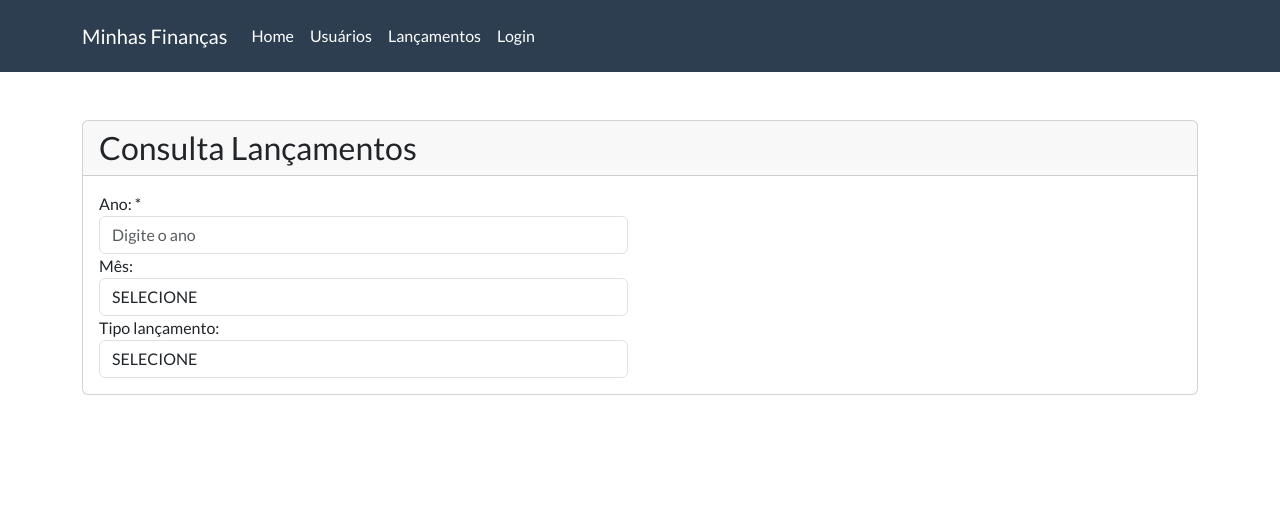
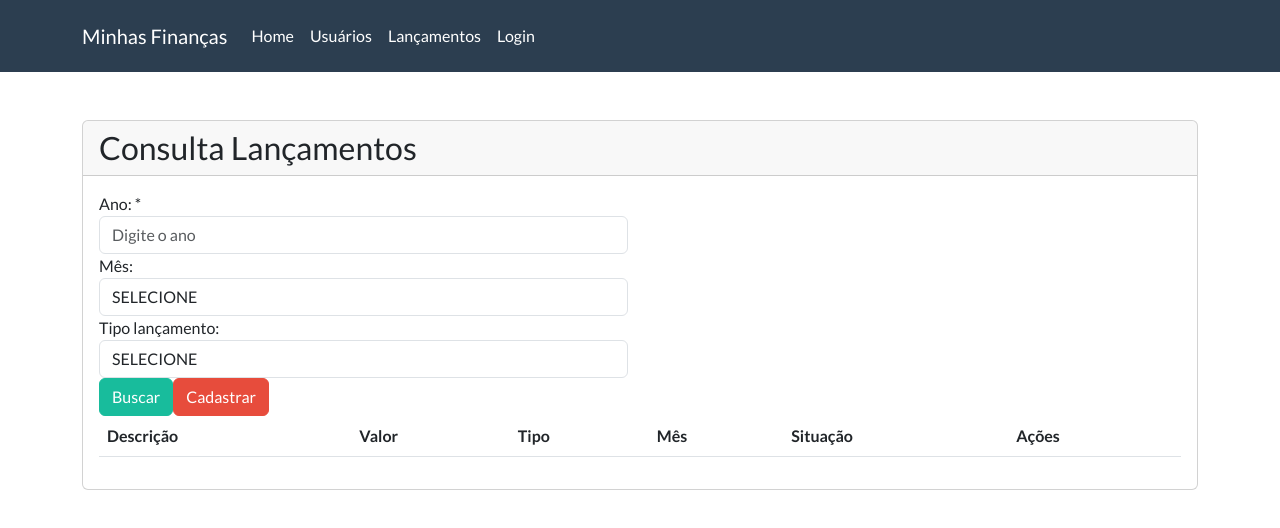
Before and after one commit to wilembergson/minhas-financas-frontend, a React (Create React App) app: page /#/consultaLancamentos in a window 1280 px wide. Shown: the top 528 px of the page. Built offline with nearby package versions, Linux system fonts and the light colour scheme.

Commit message:
Tabela de lançamentos

```diff
--- a/src/Services/ApiServices.js
+++ b/src/Services/ApiServices.js
@@ -15,4 +15,26 @@ export default class ApiServices{
     static salvarUsuario(obj={}){
         return axios.post(`${baseUrl}/api/usuarios`, obj)
     }
+
+    static consultarLancamento(lancamentoFiltro){
+        let params = `?ano=${lancamentoFiltro.ano}`
+
+        if(lancamentoFiltro.mes){
+            params = `${params}&mes=${lancamentoFiltro.mes}`
+        }
+
+        if(lancamentoFiltro.tipo){
+            params = `${params}&tipo=${lancamentoFiltro.tipo}`
+        }
+
+        if(lancamentoFiltro.status){
+            params = `${params}&status=${lancamentoFiltro.status}`
+        }
+
+        if(lancamentoFiltro.usuario){
+            params = `${params}&usuario=${lancamentoFiltro.usuario}`
+        }
+
+        return axios.get(`${baseUrl}/api/lancamentos${params}`)
+    }
 }
--- /dev/null
+++ b/src/Services/LocalStorageService.js
@@ -0,0 +1,11 @@
+export default class LocalStorageService{
+
+    static adicionarItem(chave, valor){
+        localStorage.setItem(chave, JSON.stringify(valor))
+    }
+
+    static obterItem(chave){
+        const item = localStorage.getItem(chave)
+        return JSON.parse(item)
+    }
+}
--- a/src/views/ConsultaLancamentos.jsx
+++ b/src/views/ConsultaLancamentos.jsx
@@ -1,10 +1,40 @@
-import React from 'react'
+import React, { useState } from 'react'
 import { withRouter } from 'react-router-dom'
 import Card from '../components/Cards'
 import FormGroup from '../components/FormGroup'
 import SelectMenu from '../components/SelectMenu'
+import LancamentosTable from './LancamentosTable'
+
+import ApiServices from '../Services/ApiServices'
+import LocalStorageService from '../Services/LocalStorageService'
 
 function ConsultaLancamentos(){
+    const [ano, setAno] = useState('')
+    const [mes, setMes] = useState('')
+    const [tipo, setTipo] = useState('')
+    const [lancamentos, setLancamentos] = useState([])
+
+
+    function buscar(){
+
+        const usuarioLogado = LocalStorageService.obterItem('_usuario_logado')
+
+       const lancamentoFiltro = {
+            tipo: tipo,
+            ano: ano,
+            mes: mes,
+            usuario: usuarioLogado.id
+        }
+
+        ApiServices.consultarLancamento(lancamentoFiltro)
+                .then(resposta => {
+                    setLancamentos(resposta.data)
+                })
+                .catch(error => {
+                    console.log(error)
+                })
+    }
+
     const meses = [
         {label:'SELECIONE', value: ''},
         {label:'Janeiro', value: 1},
@@ -36,17 +66,37 @@ function ConsultaLancamentos(){
                             <input type="text"
                                     className="form-control"
                                     id="inputAno"
-                                    aria-describedby="emailHelp"
+                                    value={ano}
+                                    onChange={e => setAno(e.target.value)}
                                     placeholder="Digite o ano" />
                         </FormGroup>
 
                         <FormGroup htmlFor="inputMes" label="Mês: ">
-                            <SelectMenu id="inputMes" className="form-control" lista={meses}/>
+                            <SelectMenu id="inputMes"
+                                        value={mes}
+                                        onChange={e => setMes(e.target.value)}
+                                        className="form-control"
+                                        lista={meses}/>
                         </FormGroup>
 
                         <FormGroup htmlFor="inputTipo" label="Tipo lançamento: ">
-                            <SelectMenu id="inputTipo" className="form-control" lista={tipos}/>
+                            <SelectMenu id="inputTipo"
+                                        value={tipo}
+                                        onChange={e => setTipo(e.target.value)}
+                                        className="form-control"
+                                        lista={tipos}/>
                         </FormGroup>
+
+                        <button onClick={buscar} type="button" className="btn btn-success">Buscar</button>
+                        <button type="button" className="btn btn-danger">Cadastrar</button>
+                    </div>
+                </div>
+            </div>
+
+            <div className="row">
+                <div className="col-md-12">
+                    <div className="bs-component">
+                        <LancamentosTable lancamentos={lancamentos}/>
                     </div>
                 </div>
             </div>
--- a/src/views/Home.jsx
+++ b/src/views/Home.jsx
@@ -1,14 +1,14 @@
 import React, { useState } from 'react'
 
 import ApiServices from '../Services/ApiServices'
+import LocalStorageService from '../Services/LocalStorageService'
 
 export default function Home(){
     const [saldo, setSaldo] = useState(0)
 
-    const usuarioLogadoString = localStorage.getItem('_usuario_logado')
-    const usuarioLodado = JSON.parse(usuarioLogadoString)
+    const usuarioLogado = LocalStorageService.obterItem('_usuario_logado')
 
-    ApiServices.obterSaldo(usuarioLodado.id)
+    ApiServices.obterSaldo(usuarioLogado.id)
             .then(response => {
                 setSaldo(response.data)
             }).catch(error => {
@@ -17,7 +17,7 @@ export default function Home(){
 
     return(
         <div className="jumbotron">
-                <h1 className="display-3">Bem vindo, {usuarioLodado.nome}!</h1>
+                <h1 className="display-3">Bem vindo, {usuarioLogado.nome}!</h1>
                 <p className="lead">Esse é seu sistema de finanças.</p>
                 <p className="lead">Seu saldo para o mês atual é de R${saldo}</p>
                 <hr className="my-4"/>
--- /dev/null
+++ b/src/views/LancamentosTable.jsx
@@ -0,0 +1,35 @@
+import React from 'react'
+
+export default function LancamentosTable(props){
+
+    const rows = props.lancamentos.map(lancamento => {
+        return(
+            <tr key={lancamento.id}>
+                <td>{lancamento.descricao}</td>
+                <td>{lancamento.valor}</td>
+                <td>{lancamento.tipo}</td>
+                <td>{lancamento.mes}</td>
+                <td>{lancamento.status}</td>
+            </tr>
+        )
+    })
+
+    return(
+        <table className="table table-hover">
+            <thead>
+                <tr>
+                    <th scope="col">Descrição</th>
+                    <th scope="col">Valor</th>
+                    <th scope="col">Tipo</th>
+                    <th scope="col">Mês</th>
+                    <th scope="col">Situação</th>
+                    <th scope="col">Ações</th>
+                </tr>
+            </thead>
+
+            <tbody>
+                {rows}
+            </tbody>
+        </table>
+    )
+}
```
